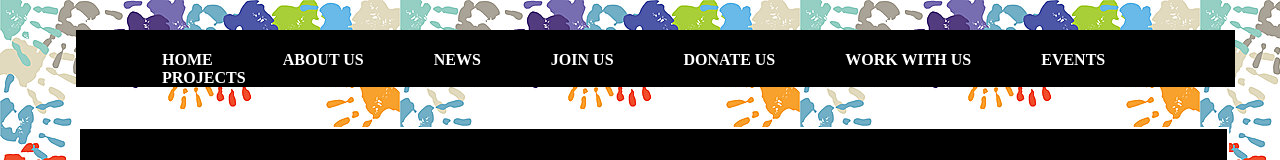
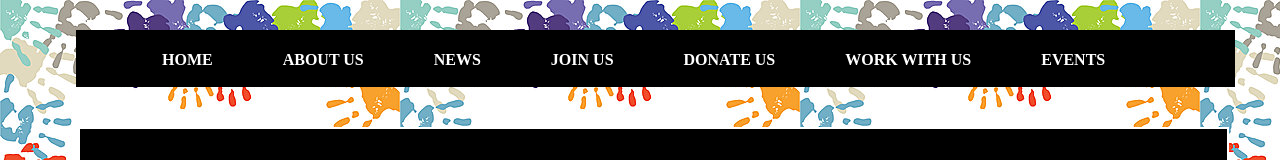
Before and after one commit to akanshadwivedi/graphic_designing, a plain HTML site: page index.html in a window 1280 px wide. Shown: the top 160 px of the page. Drawn offline with Linux system fonts and the light colour scheme.

Commit message:
Update index.html

```diff
--- a/index.html
+++ b/index.html
@@ -50,7 +50,7 @@ padding:10px;}
 <li><a target="_blank" href="wood.jpg">DONATE US</a></li>
 <li><a target="_blank" href="wood.jpg">WORK WITH US</a></li>
 <li><a target="_blank" href="wood.jpg">EVENTS</a></li>
-<li><a target="_blank" href="wood.jpg">PROJECTS</a></li>
+
     </ul>
   </nav>
 
```
